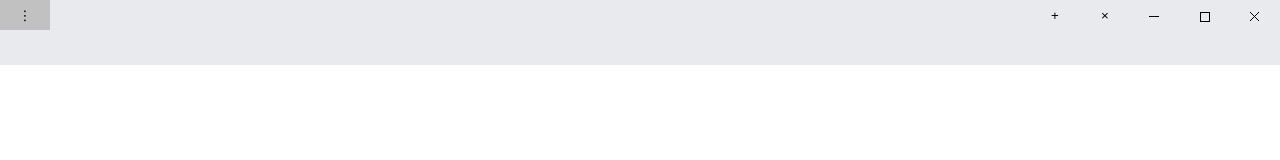
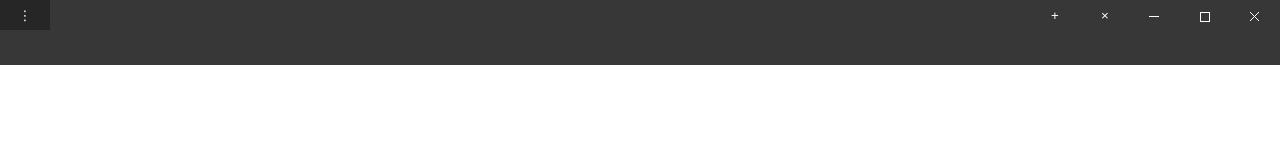
Before and after one commit to snoweagle811/Zinc, an Electron app: page window-ui/index.html in a window 1280 px wide. Drawn offline with nearby package versions, Linux system fonts and the light colour scheme; files that its build step writes are made by us from their sources.

Commit message:
Support dark mode by default

```diff
--- a/window-ui/index.html
+++ b/window-ui/index.html
@@ -9,18 +9,18 @@
     <div class="win-titlebar" id="titlebar">
         <button class="win-titlebar-btns" id="closebtn" title="Close">
             <svg height="100%" shape-rendering="crispEdges" width="100%">
-                <line stroke="black" x1="18" x2="27" y1="10" y2="19"></line>
-                <line stroke="black" x1="27" x2="18" y1="10" y2="19"></line>
+                <line stroke="white" x1="18" x2="27" y1="10" y2="19"></line>
+                <line stroke="white" x1="27" x2="18" y1="10" y2="19"></line>
             </svg>
         </button>
         <button class="win-titlebar-btns" id="maxbtn" title="Resize">
             <svg height="100%" shape-rendering="crispEdges" width="100%">
-                <rect fill="none" height="9" stroke="black" width="9" x="18" y="10"></rect>
+                <rect fill="none" height="9" stroke="white" width="9" x="18" y="10"></rect>
             </svg>
         </button>
         <button class="win-titlebar-btns" id="minBtn" title="Minimize">
             <svg height="100%" shape-rendering="crispEdges" width="100%">
-                <line stroke="black" x1="17" x2="27" y1="14" y2="14"></line>
+                <line stroke="white" x1="17" x2="27" y1="14" y2="14"></line>
             </svg>
         </button>
         <button class="win-titlebar-btns win-titlebar-left-btns" id="menuBtn" title="More..."><span>⋮</span></button>
--- a/window-ui/style.scss
+++ b/window-ui/style.scss
@@ -1,4 +1,5 @@
 @use "standards/dimensionStandard";
+@use "standards/colorStandard";
 
 body {
   margin: 0;
@@ -15,7 +16,7 @@ body {
     right: 0;
     top: 0;
     bottom: calc(100% - 30px);
-    background-color: rgb(232, 234, 237);
+    background-color: colorStandard.$darkModeTitlebar;
 
     .win-titlebar-btns {
       float: right;
@@ -26,10 +27,10 @@ body {
       width: 50px;
       height: 100%;
       padding: 2px;
-      color: black;
+      color: white;
 
       &:hover {
-        background-color: rgb(193, 193, 193);
+        background-color: colorStandard.$darkModeTitlebarHoverd;
       }
 
       svg {
@@ -61,7 +62,7 @@ body {
   bottom: 0;
   left: 0;
   right: 0;
-  background-color: rgb(232, 234, 237);
+  background-color: colorStandard.$darkModeTitlebar
 }
 
 .syscontrols {
@@ -79,7 +80,7 @@ body {
 .tab {
   position: relative;
   height: 25px;
-  background-color: white;
+  background-color: colorStandard.$tabBackgroundColor;
   border-radius: 7px;
   margin: 0 5px;
   flex-grow: 0;
```
